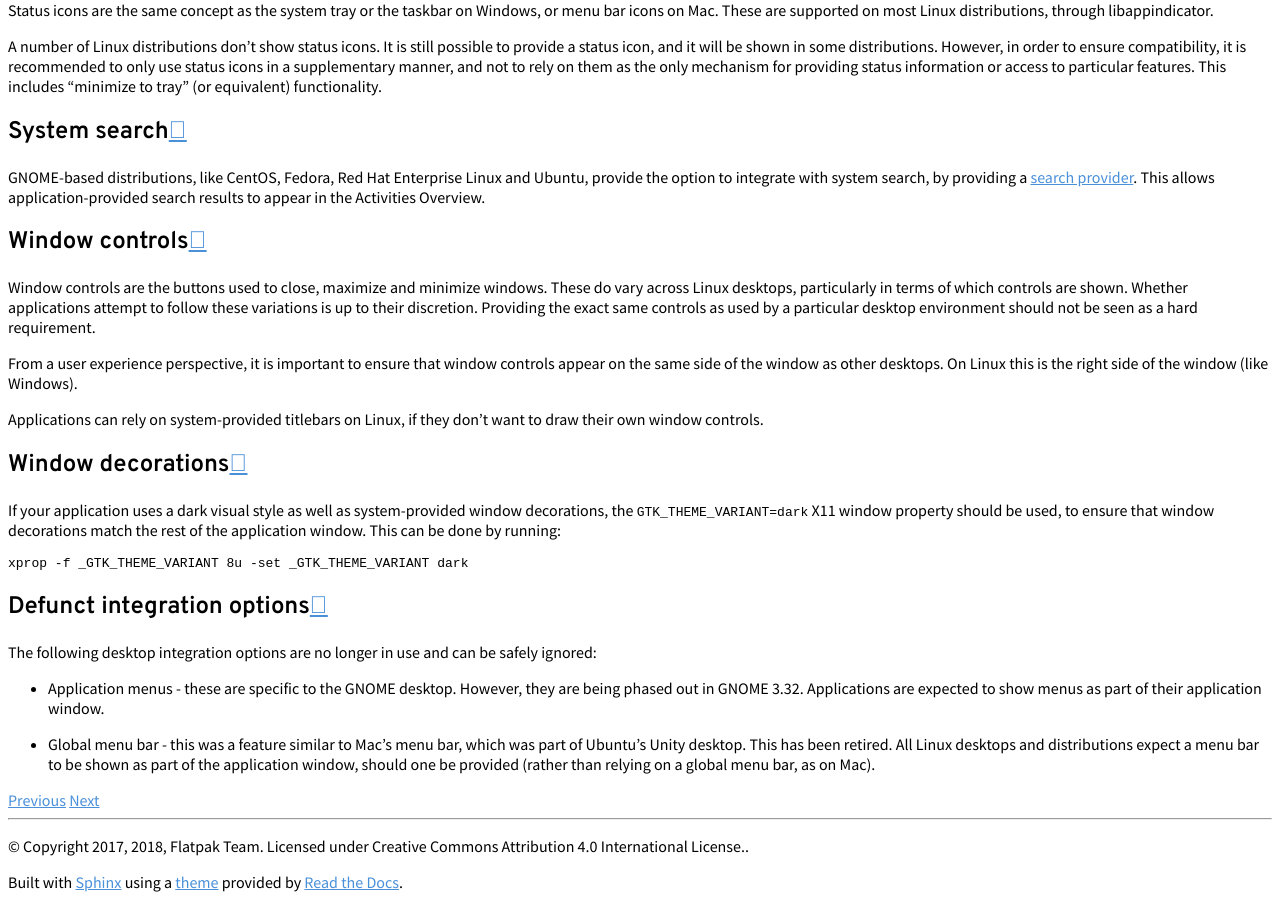
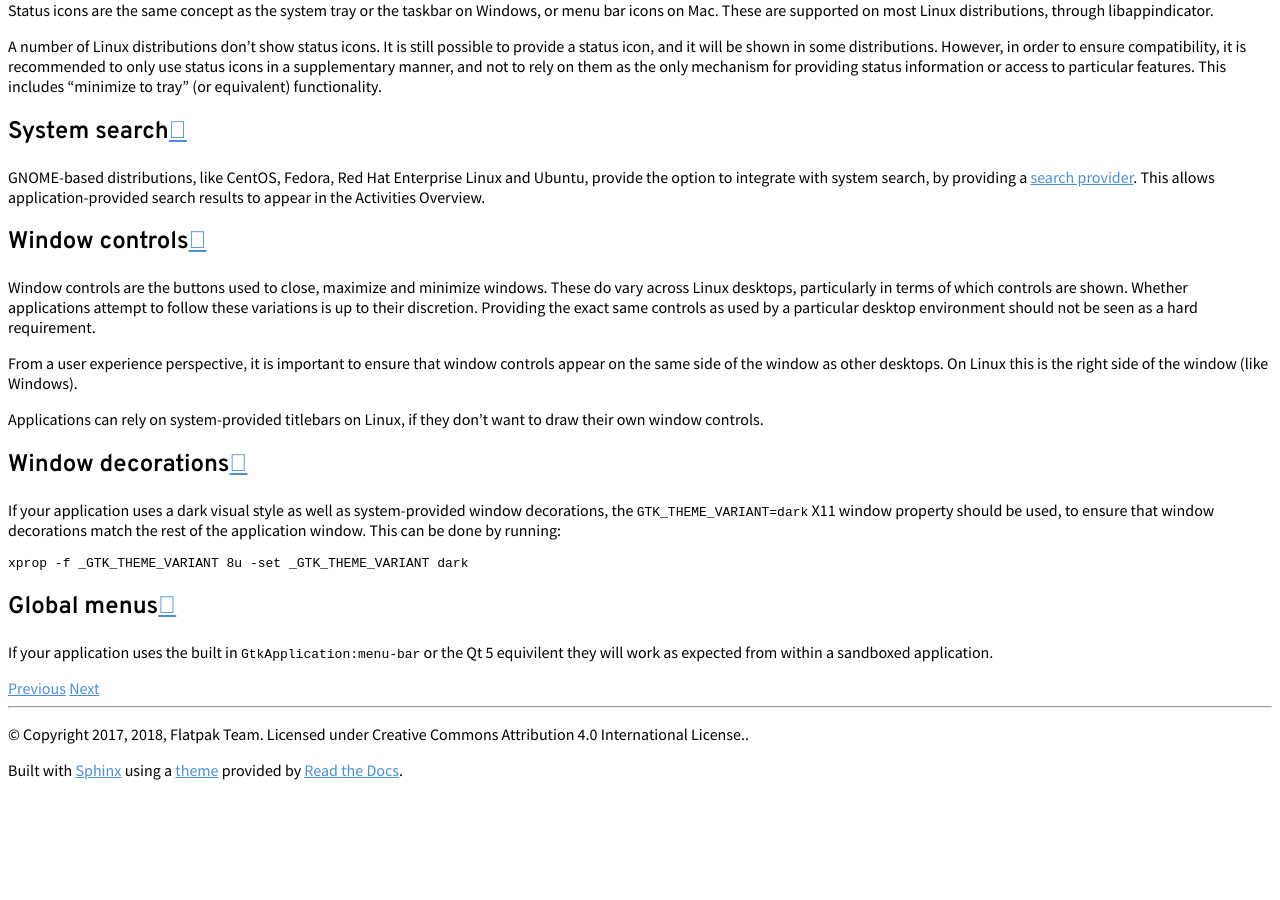
Before and after one commit to flatpak/flatpak-docs, a Sphinx documentation site: the page built from docs/desktop-integration.rst, in a window 1280 px wide and 900 px high, scrolled down 1421 px. Built offline with Sphinx 7.4.7 and the Read the Docs theme 2.0.0, drawn with Linux system fonts in a browser that asks for light colours; after the commit the page ends 2209 px from its top, so only the background shows below that; some of the changed text lies outside the part shown.

Commit message:
desktop-integration: Clarify global menus
#188

```diff
--- a/docs/desktop-integration.rst
+++ b/docs/desktop-integration.rst
@@ -99,16 +99,8 @@ window. This can be done by running::
 
   xprop -f _GTK_THEME_VARIANT 8u -set _GTK_THEME_VARIANT dark
 
-Defunct integration options
----------------------------
+Global menus
+------------
 
-The following desktop integration options are no longer in use and can be
-safely ignored:
-
-- Application menus - these are specific to the GNOME desktop. However,
-  they are being phased out in GNOME 3.32. Applications are expected to show
-  menus as part of their application window.
-- Global menu bar - this was a feature similar to Mac's menu bar, which was
-  part of Ubuntu's Unity desktop. This has been retired. All Linux desktops and
-  distributions expect a menu bar to be shown as part of the application window,
-  should one be provided (rather than relying on a global menu bar, as on Mac).
+If your application uses the built in ``GtkApplication:menu-bar`` or the Qt 5
+equivilent they will work as expected from within a sandboxed application.
```
